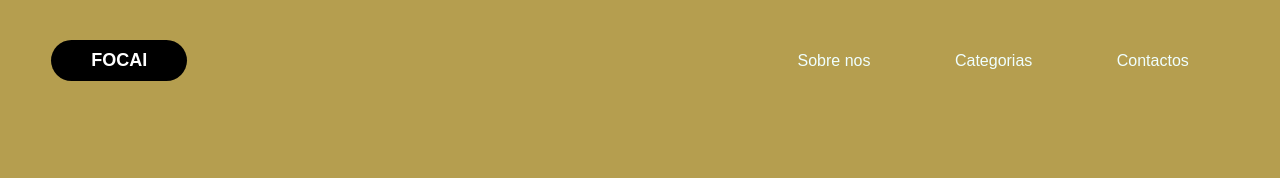
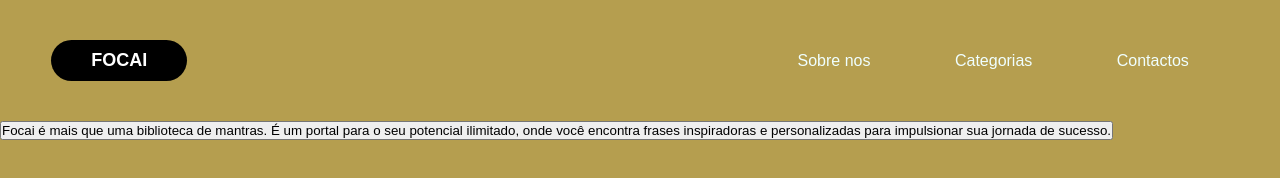
Before and after one commit to thon3/Foca--1, a plain HTML site: page views/index.html in a window 1280 px wide. Drawn offline with Linux system fonts and the light colour scheme.

Commit message:
section.about

```diff
--- a/views/index.html
+++ b/views/index.html
@@ -23,7 +23,18 @@
                     </ul>
                 </nav>
         </div>
+    </header>
 
-    </header>
+    <main>
+        <section>
+            <div class="about">
+                <button>Focai é mais que uma biblioteca de mantras. É um portal para o seu potencial ilimitado,
+                    onde você encontra frases inspiradoras e personalizadas para impulsionar sua jornada
+                    de sucesso.
+                </button>
+            </div>
+        </section>
+    </main>
+
 </body>
 </html>
```
